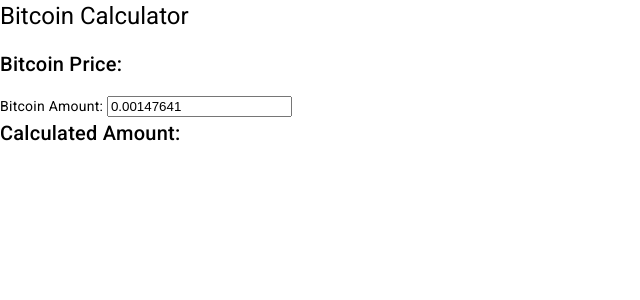
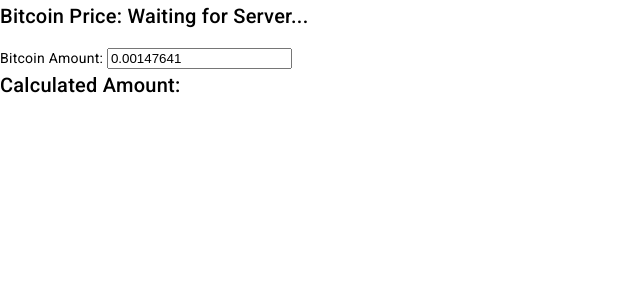
Before and after one commit to 43and18zeroes/coincomp, an Angular app: page / in a window 1280 px wide. Shown: the top 300 px of the page, without its empty margins (0-640 px from the left). Built offline with nearby package versions, Linux system fonts and the light colour scheme; no server answers.

Commit message:
pipe bitcoin4

```diff
--- a/src/app/calculator/calculator.component.html
+++ b/src/app/calculator/calculator.component.html
@@ -1,8 +1,11 @@
-<h1>Bitcoin Calculator</h1>
+<h2>Bitcoin Price: <span #btcPriceElement>
+    <ng-container *ngIf="price !== undefined; else waitingForServer">
+      {{ price | currency:'EUR' }}
+    </ng-container>
+    <ng-template #waitingForServer>Waiting for Server...</ng-template>
+  </span></h2>
 
-<h2>Bitcoin Price: <span #btcPriceElement>{{ price | currency:'EUR' }}</span></h2>
+  <label for="btcAmount">Bitcoin Amount: </label>
+  <input type="number" #btcAmount (input)="updateEurAmount()" value="0.00147641" />
 
-<label for="btcAmount">Bitcoin Amount: </label>
-<input type="number" #btcAmount (input)="updateEurAmount()" value="0.00147641" />
-
-<h2>Calculated Amount: {{ currentEuros | currency:'EUR' }}</h2>
+  <h2>Calculated Amount: {{ currentEuros | currency:'EUR' }}</h2>
```
